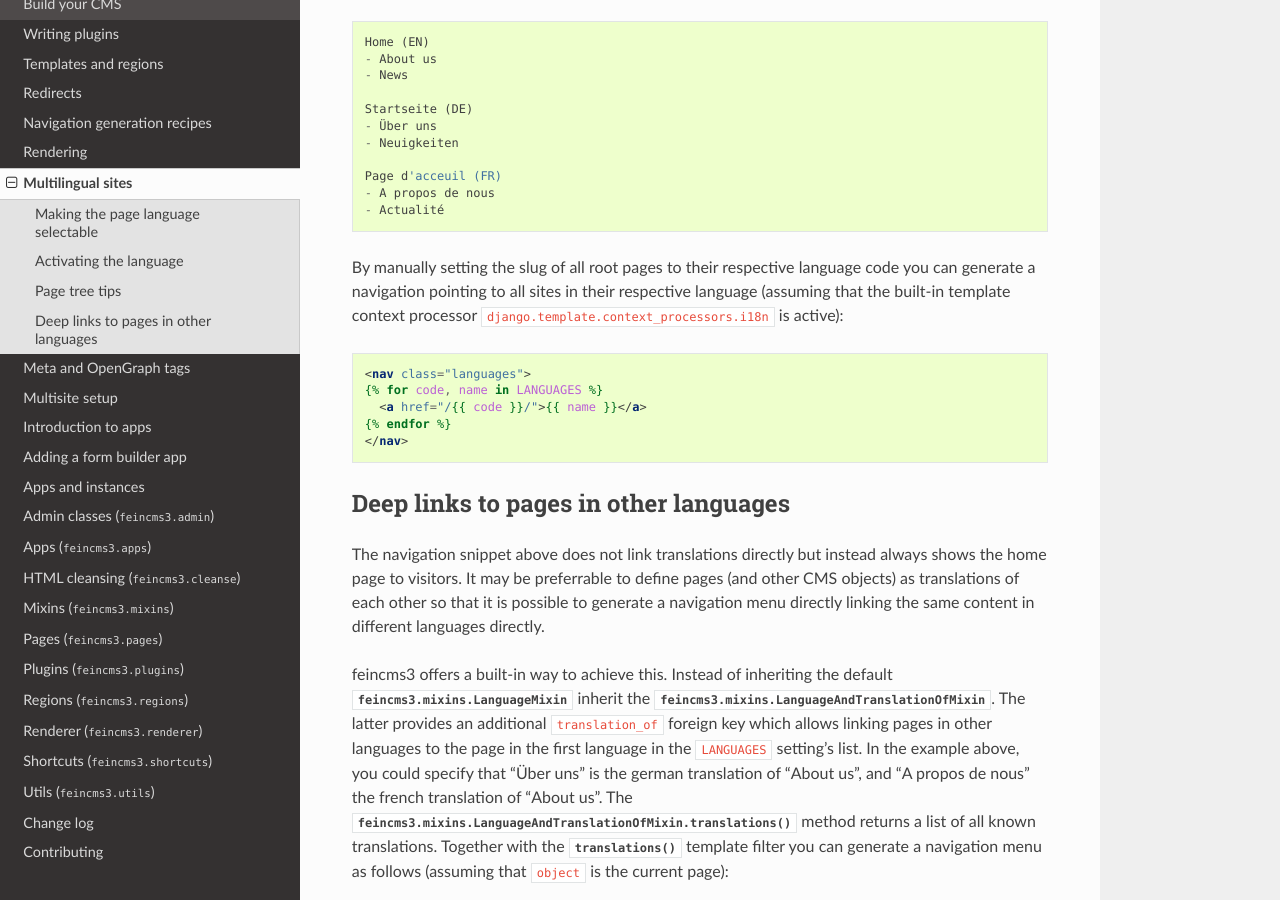
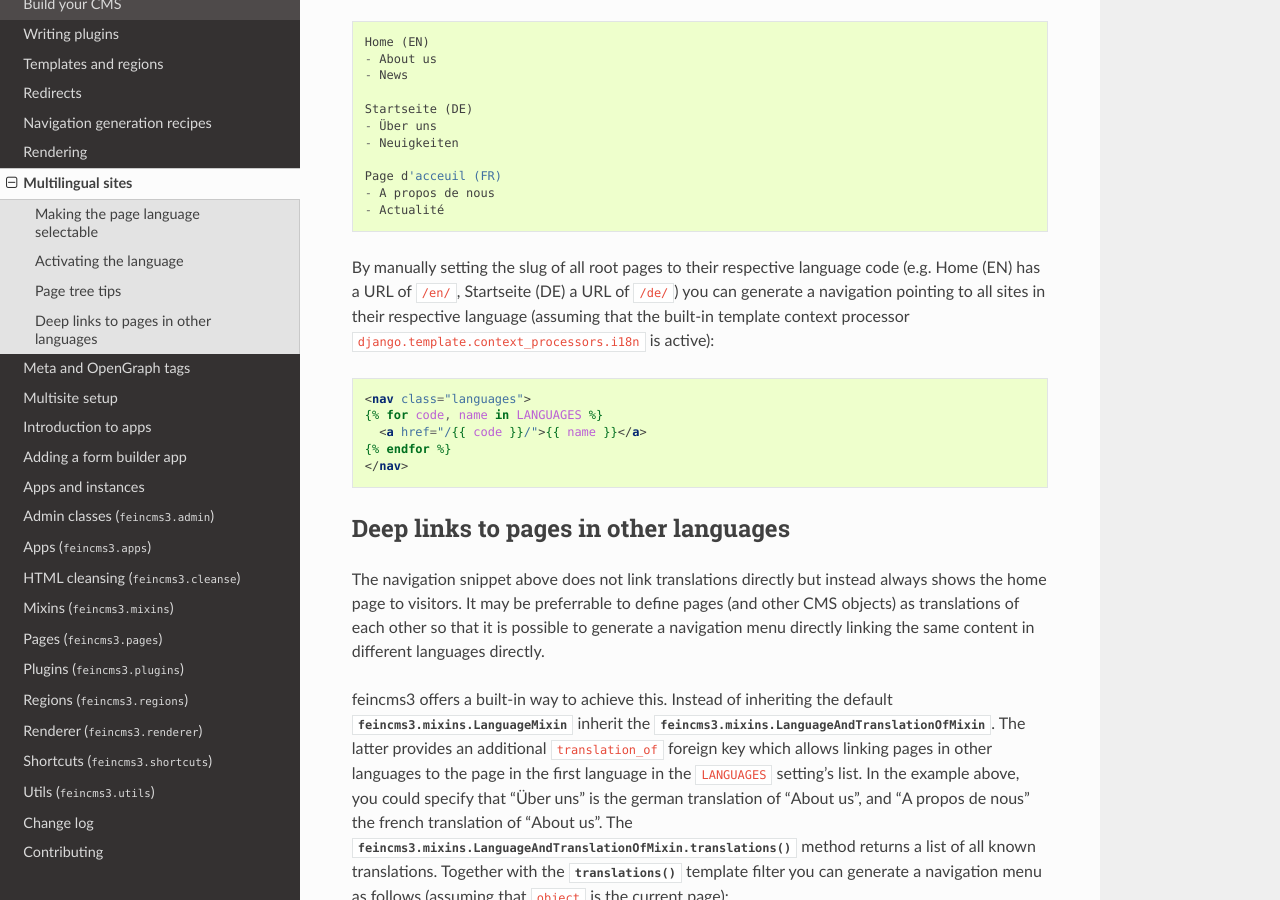
Before and after one commit to feincms/feincms3, a Sphinx documentation site: the page built from docs/guides/multilingual-sites.rst, in a window 1280 px wide and 900 px high, scrolled down 1167 px. Built offline with Sphinx 7.4.7 and the Read the Docs theme 2.0.0, drawn with Linux system fonts in a browser that asks for light colours; the version number could not be read and is left out.

Commit message:
Add clarifying examples

```diff
--- a/docs/guides/multilingual-sites.rst
+++ b/docs/guides/multilingual-sites.rst
@@ -70,7 +70,8 @@ A page tree might look as follows then::
     - Actualité
 
 By manually setting the slug of all root pages to their respective
-language code you can generate a navigation pointing to all sites in
+language code (e.g. Home (EN) has a URL of ``/en/``, Startseite (DE) a
+URL of ``/de/``) you can generate a navigation pointing to all sites in
 their respective language (assuming that the built-in template context
 processor ``django.template.context_processors.i18n`` is active):
 
```
